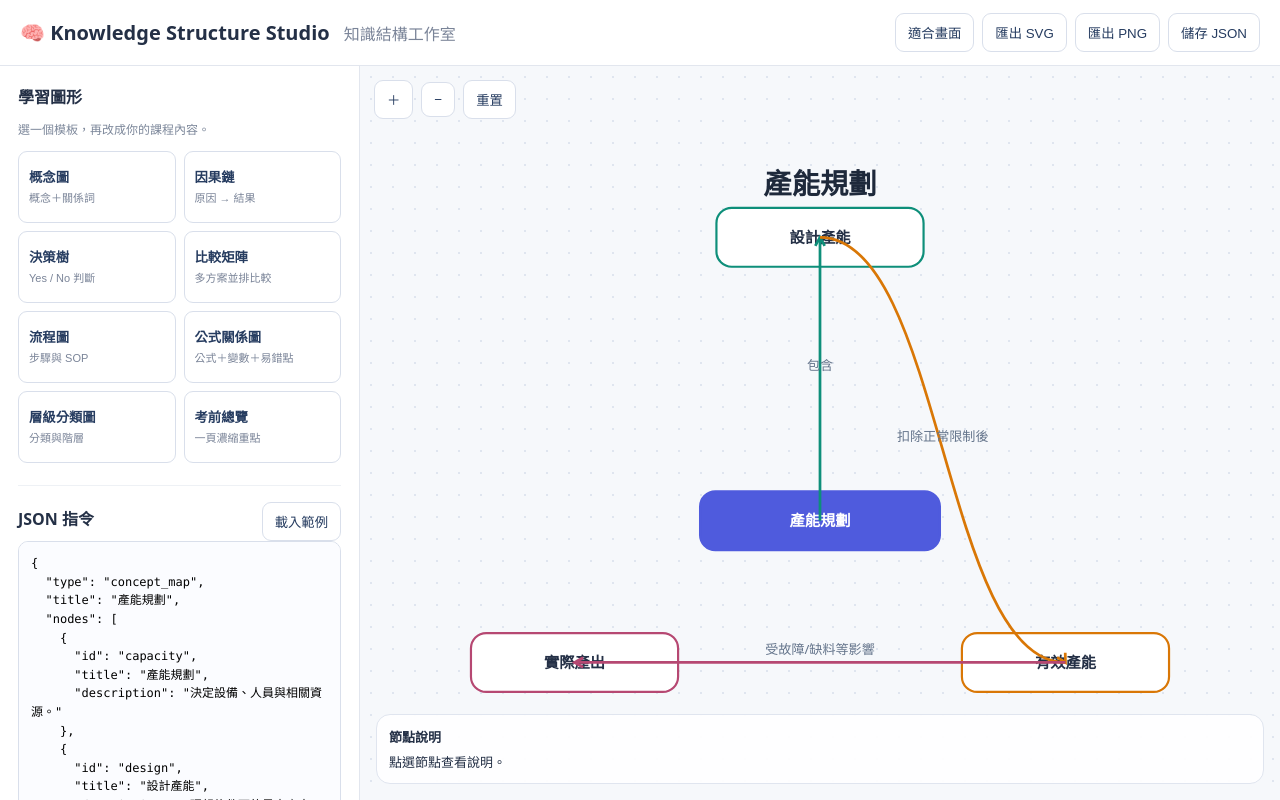
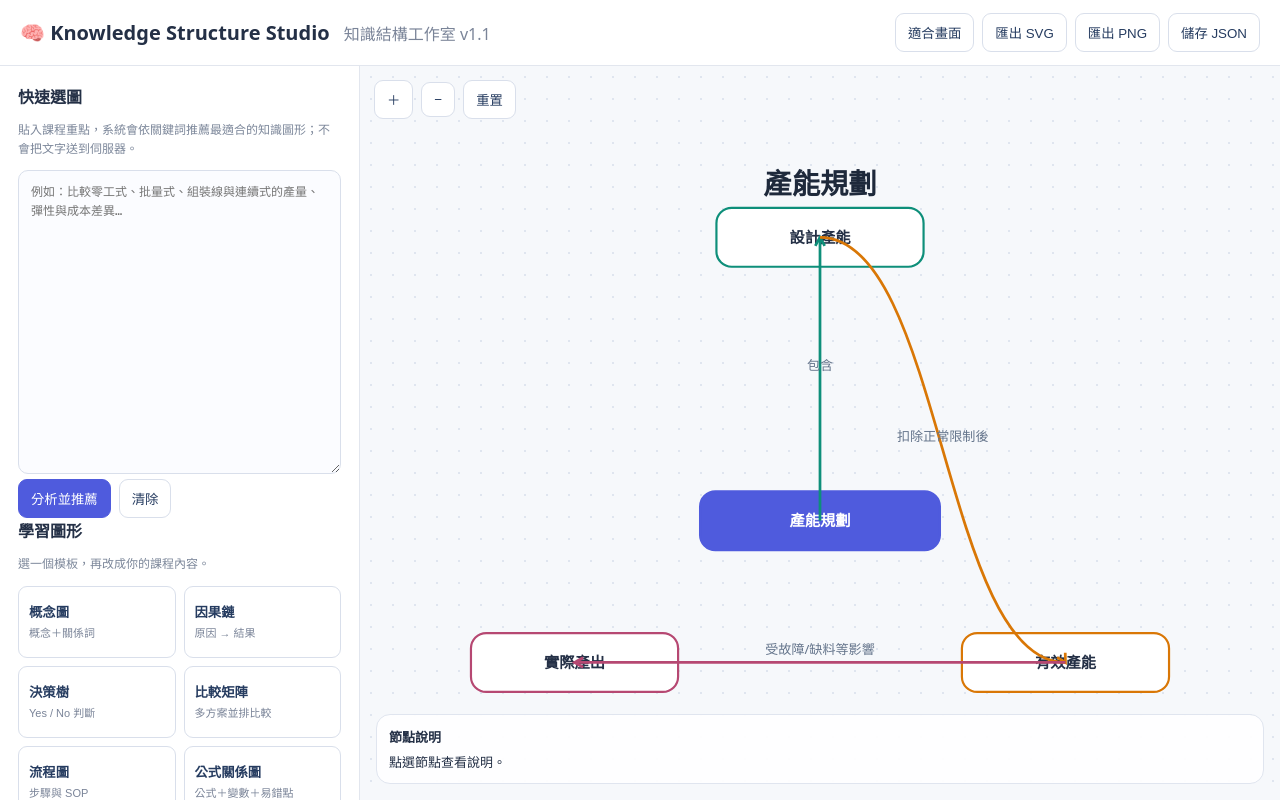
Before and after one commit to bobrta/knowledge-structure-studio, a plain HTML site: page index.html in a window 1280 px wide. Drawn offline with Linux system fonts and the light colour scheme.

Commit message:
feat: add learning input and chart recommender

```diff
--- a/index.html
+++ b/index.html
@@ -11,7 +11,7 @@
   <header class="topbar">
     <div>
       <strong>🧠 Knowledge Structure Studio</strong>
-      <span>知識結構工作室</span>
+      <span>知識結構工作室 v1.1</span>
     </div>
     <div class="top-actions">
       <button id="fitBtn">適合畫面</button>
@@ -23,6 +23,17 @@
 
   <main>
     <aside class="sidebar">
+      <section class="course-section">
+        <h2>快速選圖</h2>
+        <p class="muted">貼入課程重點，系統會依關鍵詞推薦最適合的知識圖形；不會把文字送到伺服器。</p>
+        <textarea id="courseInput" class="course-input" placeholder="例如：比較零工式、批量式、組裝線與連續式的產量、彈性與成本差異…"></textarea>
+        <div class="row">
+          <button id="recommendBtn" class="primary">分析並推薦</button>
+          <button id="clearCourseBtn">清除</button>
+        </div>
+        <div id="recommendation" class="recommendation" hidden></div>
+      </section>
+
       <section>
         <h2>學習圖形</h2>
         <p class="muted">選一個模板，再改成你的課程內容。</p>
```
